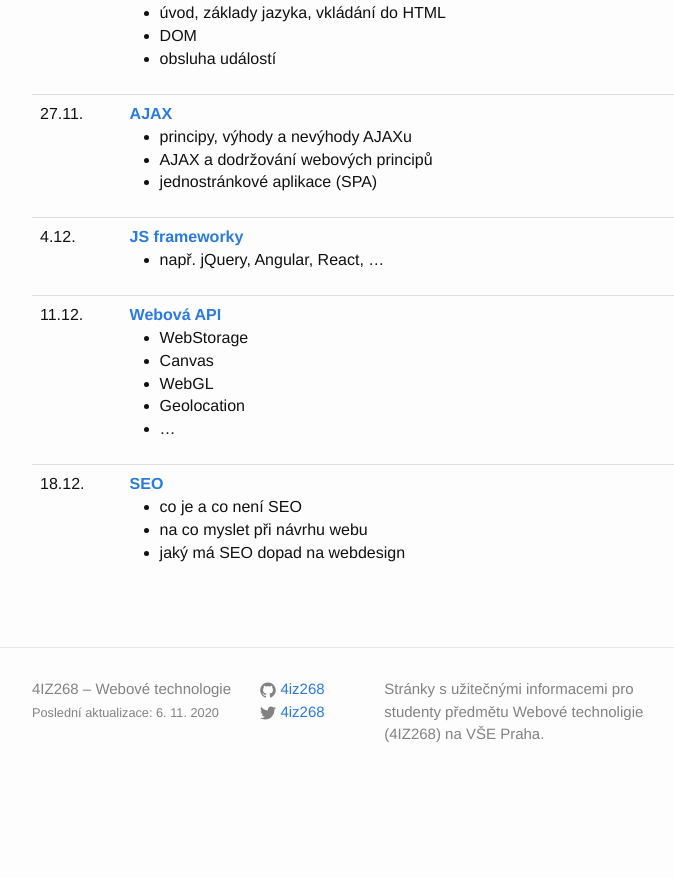
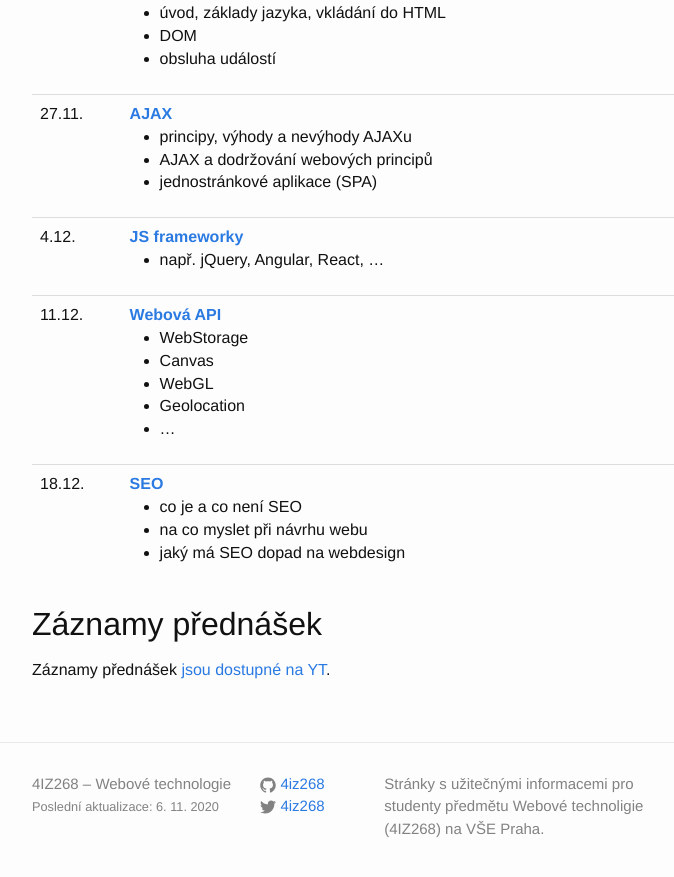
Before and after one commit to 4iz268/4iz268.github.io, a Jekyll site: the page built from prednasky/index.html, in a window 1280 px wide and 900 px high, scrolled down 1388 px. Shown: the top 877 px of the window, without its empty margins (268-942 px from the left). Built offline with Jekyll 4.4.1, drawn with Linux system fonts in a browser that asks for light colours; nearby versions of some CDN libraries; before the commit the page ends 2194 px from its top, so only the background shows below that.

Commit message:
Added link to YT playlist

```diff
--- a/prednasky/index.html
+++ b/prednasky/index.html
@@ -195,3 +195,7 @@
     -->
   </tbody>
 </table>
+
+<h2>Záznamy přednášek</h2>
+
+<p>Záznamy přednášek <a href="https://www.youtube.com/playlist?list=PLUzj62zyWGw5gzr1K6FI4KRH33Xa3LUIG">jsou dostupné na YT</a>.</p>
```
